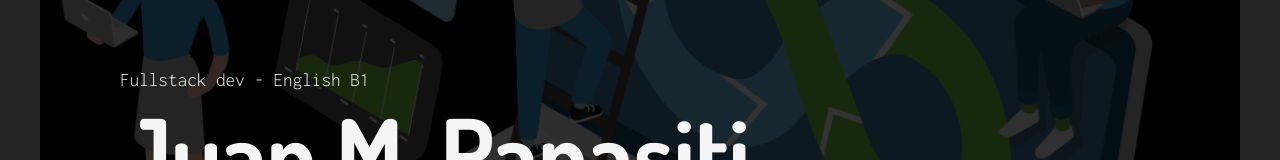
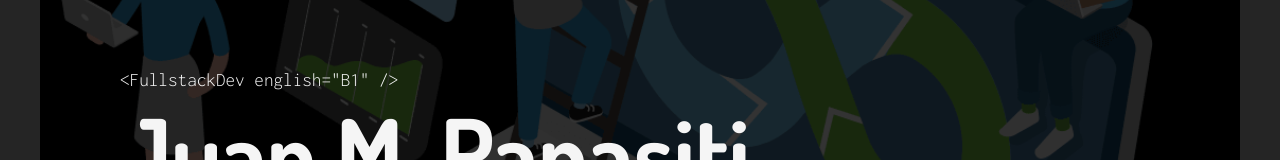
Before and after one commit to juanpanasiti/jp-webpage-new, a React (Vite) app: page / in a window 1280 px wide. Shown: the part 198-358 px from the top of the page. Built offline with nearby package versions, Linux system fonts and the light colour scheme.

Commit message:
minnor text fixes

```diff
--- a/src/components/landing-sections/Hero.tsx
+++ b/src/components/landing-sections/Hero.tsx
@@ -12,7 +12,7 @@ export const Hero = () => {
             <StyledBackground>
                 <StyledImgCover />
                 <StyledContent>
-                    <StyledText>Fullstack dev - English B1</StyledText>
+                    <StyledText>{'<FullstackDev  english="B1" />'}</StyledText>
                     <StyledTitle>Juan M. Panasiti</StyledTitle>
                     <StyledText>{stack.join(' | ')}</StyledText>
                     <StyledBtnContainer>
--- a/src/components/landing-sections/Projects.tsx
+++ b/src/components/landing-sections/Projects.tsx
@@ -10,7 +10,7 @@ export const Projects = () => {
             <StyledBackground>
                 <StyledImgCover />
                 <StyledContent>
-                    <StyledTitle>Projects</StyledTitle>
+                    <StyledTitle>Proyectos</StyledTitle>
 					<StyledParagraph>Estos son algunos de mis proyectos personales</StyledParagraph>
 
                     <StyledProjectContainer>
```
